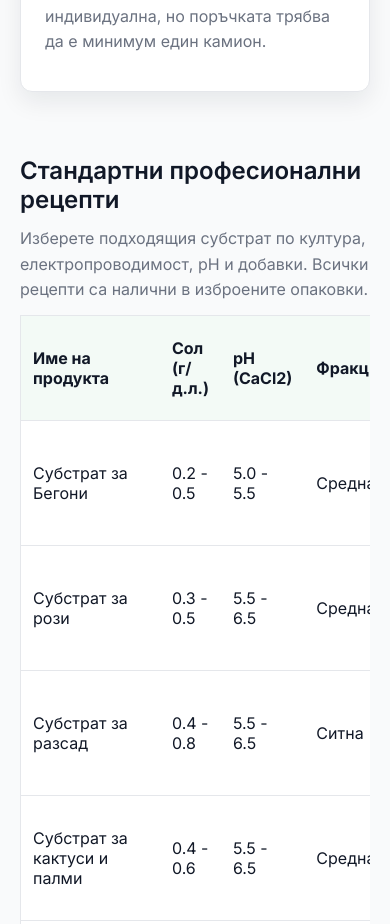
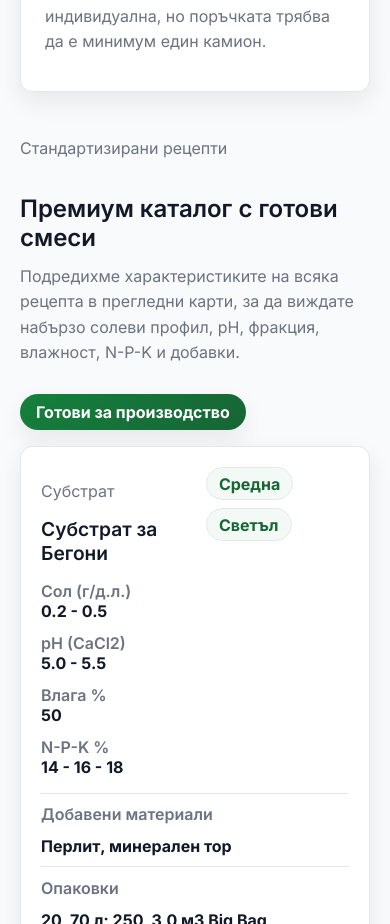
Before and after one commit to yavkata999/agro-export-v3, a Next.js app: page /produkti/torfeni-substrati/profesionalisti in a window 390 px wide. Shown: the part 1140-2064 px from the top of the page. Built offline with nearby package versions, Linux system fonts and the light colour scheme.

Commit message:
Restyle professional recipe catalog

```diff
--- a/app/produkti/torfeni-substrati/profesionalisti/page.tsx
+++ b/app/produkti/torfeni-substrati/profesionalisti/page.tsx
@@ -253,41 +253,63 @@ export default function TorfeniProfesionalistiPage() {
         </div>
 
         <div className={styles.tableWrapper}>
-          <h2>Стандартни професионални рецепти</h2>
-          <p className={styles.subtitle}>
-            Изберете подходящия субстрат по култура, електропроводимост, pH и
-            добавки. Всички рецепти са налични в изброените опаковки.
-          </p>
-          <table className={styles.table}>
-            <thead>
-              <tr>
-                <th>Име на продукта</th>
-                <th>Сол (г/д.л.)</th>
-                <th>pH (CaCl2)</th>
-                <th>Фракция</th>
-                <th>Влага %</th>
-                <th>Тип торф</th>
-                <th>N-P-K %</th>
-                <th>Допълнителни материали</th>
-                <th>Опаковка</th>
-              </tr>
-            </thead>
-            <tbody>
-              {standardRecipes.map((recipe) => (
-                <tr key={recipe.name}>
-                  <td>{recipe.name}</td>
-                  <td>{recipe.salt}</td>
-                  <td>{recipe.ph}</td>
-                  <td>{recipe.fraction}</td>
-                  <td>{recipe.moisture}</td>
-                  <td>{recipe.peatType}</td>
-                  <td>{recipe.npk}</td>
-                  <td>{recipe.additives}</td>
-                  <td>{recipe.packaging}</td>
-                </tr>
-              ))}
-            </tbody>
-          </table>
+          <div className={styles.sectionHeader}>
+            <div>
+              <p className="muted">Стандартизирани рецепти</p>
+              <h2>Премиум каталог с готови смеси</h2>
+              <p className={styles.subtitle}>
+                Подредихме характеристиките на всяка рецепта в прегледни карти, за
+                да виждате набързо солеви профил, pH, фракция, влажност, N-P-K и
+                добавки.
+              </p>
+            </div>
+            <div className={styles.sectionBadge}>Готови за производство</div>
+          </div>
+
+          <div className={styles.recipeGrid}>
+            {standardRecipes.map((recipe) => (
+              <article key={recipe.name} className={styles.recipeCard}>
+                <header className={styles.recipeHeader}>
+                  <div>
+                    <p className="muted">Субстрат</p>
+                    <h3>{recipe.name}</h3>
+                  </div>
+                  <div className={styles.pillStack}>
+                    <span className={styles.pill}>{recipe.fraction}</span>
+                    <span className={styles.pill}>{recipe.peatType}</span>
+                  </div>
+                </header>
+
+                <dl className={styles.metrics}>
+                  <div>
+                    <dt>Сол (г/д.л.)</dt>
+                    <dd>{recipe.salt}</dd>
+                  </div>
+                  <div>
+                    <dt>pH (CaCl2)</dt>
+                    <dd>{recipe.ph}</dd>
+                  </div>
+                  <div>
+                    <dt>Влага %</dt>
+                    <dd>{recipe.moisture}</dd>
+                  </div>
+                  <div>
+                    <dt>N-P-K %</dt>
+                    <dd>{recipe.npk}</dd>
+                  </div>
+                </dl>
+
+                <div className={styles.metaLine}>
+                  <span className={styles.metaLabel}>Добавени материали</span>
+                  <span className={styles.metaValue}>{recipe.additives}</span>
+                </div>
+                <div className={styles.metaLine}>
+                  <span className={styles.metaLabel}>Опаковки</span>
+                  <span className={styles.metaValue}>{recipe.packaging}</span>
+                </div>
+              </article>
+            ))}
+          </div>
         </div>
 
         <div className={styles.introBlock}>
--- a/styles/pages/TorfeniSegmentPage.module.css
+++ b/styles/pages/TorfeniSegmentPage.module.css
@@ -75,28 +75,123 @@
 
 .tableWrapper {
   margin-top: 2rem;
-  overflow-x: auto;
 }
 
-.table {
-  width: 100%;
-  border-collapse: collapse;
+.sectionHeader {
+  display: flex;
+  flex-wrap: wrap;
+  justify-content: space-between;
+  gap: 1rem;
+  align-items: center;
+  margin-bottom: 1rem;
+}
+
+.sectionBadge {
+  background: linear-gradient(135deg, var(--color-primary), var(--color-primary-dark));
+  color: #fff;
+  padding: 0.5rem 1rem;
+  border-radius: 999px;
+  font-weight: 700;
+  box-shadow: var(--shadow-soft);
+}
+
+.recipeGrid {
+  display: grid;
+  grid-template-columns: repeat(auto-fit, minmax(280px, 1fr));
+  gap: 1.25rem;
+}
+
+.recipeCard {
   background: var(--color-surface);
   border: 1px solid var(--color-border);
-  border-radius: var(--radius-md);
+  border-radius: var(--radius-lg);
+  padding: 1.25rem;
+  box-shadow: var(--shadow-soft);
+  transition: transform 200ms ease, box-shadow 200ms ease;
 }
 
-.table th,
-.table td {
-  padding: 0.75rem;
-  border-bottom: 1px solid var(--color-border);
-  text-align: left;
+.recipeCard:hover {
+  transform: translateY(-4px);
+  box-shadow: 0 16px 40px rgba(15, 23, 42, 0.14);
 }
 
-.table th {
-  background: var(--color-surface-accent);
+.recipeHeader {
+  display: flex;
+  align-items: flex-start;
+  justify-content: space-between;
+  gap: 1rem;
+  margin-bottom: 1rem;
 }
 
-.table tr:last-child td {
-  border-bottom: none;
+.recipeHeader h3 {
+  margin: 0.1rem 0 0;
 }
+
+.pillStack {
+  display: flex;
+  flex-wrap: wrap;
+  gap: 0.5rem;
+}
+
+.pill {
+  background: var(--color-surface-accent);
+  border: 1px solid var(--color-border);
+  padding: 0.35rem 0.75rem;
+  border-radius: 999px;
+  font-weight: 700;
+  color: var(--color-primary-dark);
+}
+
+.metrics {
+  display: grid;
+  grid-template-columns: repeat(2, minmax(0, 1fr));
+  gap: 0.75rem 1rem;
+  margin: 0 0 1rem;
+}
+
+.metrics dt {
+  margin: 0;
+  color: var(--color-muted);
+  font-weight: 600;
+}
+
+.metrics dd {
+  margin: 0;
+  font-weight: 700;
+  color: var(--color-text);
+}
+
+.metaLine {
+  display: flex;
+  justify-content: space-between;
+  gap: 0.75rem;
+  padding: 0.65rem 0;
+  border-top: 1px solid var(--color-border);
+  align-items: center;
+}
+
+.metaLabel {
+  color: var(--color-muted);
+  font-weight: 600;
+}
+
+.metaValue {
+  font-weight: 700;
+  color: var(--color-text);
+  text-align: right;
+}
+
+@media (max-width: 640px) {
+  .metrics {
+    grid-template-columns: 1fr;
+  }
+
+  .metaLine {
+    flex-direction: column;
+    align-items: flex-start;
+  }
+
+  .metaValue {
+    text-align: left;
+  }
+}
```
